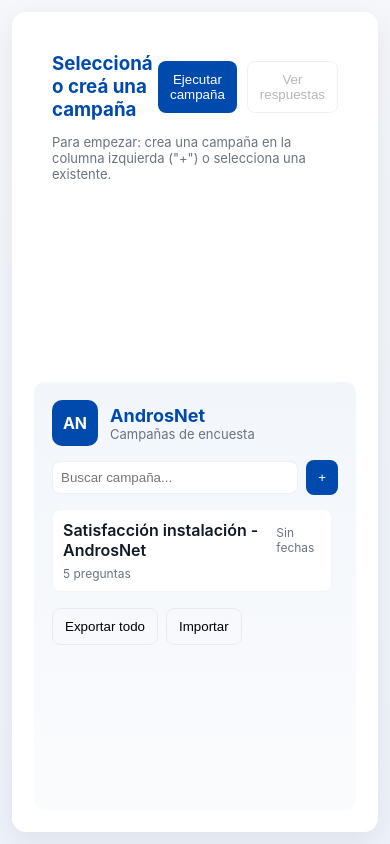
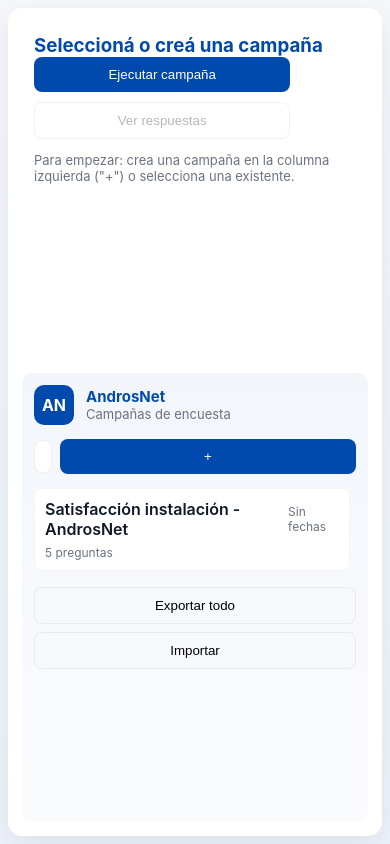
Before and after one commit to juandaniel652/encuesta-frontend, a plain HTML site: page frontend/index.html in a window 390 px wide. Drawn offline with Linux system fonts and the light colour scheme.

Commit message:
Responsive de inicio del sistema

```diff
--- a/frontend/css/styles.css
+++ b/frontend/css/styles.css
@@ -5,6 +5,7 @@
   --bg:#f5f7fb;
   --glass: rgba(255,255,255,0.6);
 }
+
 *{box-sizing:border-box}
 html,body{height:100%}
 body{
@@ -14,7 +15,8 @@ body{
   color:#111827;
   -webkit-font-smoothing:antialiased;
   padding:28px;
-  display:flex;justify-content:center;
+  display:flex;
+  justify-content:center;
 }
 
 .app {
@@ -48,17 +50,17 @@ h2{margin:0;font-size:18px;color:var(--primary)}
 .campaign-name{font-weight:600}
 .campaign-dates{font-size:12px;color:var(--muted)}
 
-.sidebar-footer{margin-top:16px;display:flex;gap:8px}
+.sidebar-footer{margin-top:16px;display:flex;gap:8px;flex-wrap:wrap}
 .btn{padding:10px 12px;border-radius:8px;border:0;cursor:pointer}
 .btn-primary{background:var(--primary);color:white}
 .btn-ghost{background:transparent;border:1px solid rgba(2,6,23,0.06)}
 
 .main{padding:18px;background:linear-gradient(180deg, rgba(255,255,255,0.4), rgba(255,255,255,0.7));border-radius:10px}
-.section-title{display:flex;justify-content:space-between;align-items:center;margin-bottom:12px}
+.section-title{display:flex;justify-content:space-between;align-items:center;margin-bottom:12px;flex-wrap:wrap}
 .section-title h3{margin:0;color:var(--primary)}
-.controls{display:flex;gap:10px}
+.controls{display:flex;gap:10px;flex-wrap:wrap}
 
-form .row{display:flex;gap:8px;margin-bottom:10px}
+form .row{display:flex;gap:8px;margin-bottom:10px;flex-wrap:wrap}
 label{font-size:14px;color:#111827}
 input[type=text], input[type=date], select, textarea{width:100%;padding:10px;border-radius:8px;border:1px solid rgba(2,6,23,0.08)}
 .small{font-size:13px;color:var(--muted)}
@@ -68,7 +70,7 @@ input[type=text], input[type=date], select, textarea{width:100%;padding:10px;bor
 .options{display:flex;flex-direction:column;gap:6px;margin-top:8px}
 .option-item{display:flex;align-items:center;gap:10px}
 
-.responses-table{width:100%;border-collapse:collapse;margin-top:12px}
+.responses-table{width:100%;border-collapse:collapse;margin-top:12px;overflow-x:auto;display:block}
 .responses-table th, .responses-table td{padding:8px;border-bottom:1px solid rgba(2,6,23,0.04);text-align:left}
 .tiny{font-size:12px;color:var(--muted)}
 
@@ -79,3 +81,20 @@ input[type=text], input[type=date], select, textarea{width:100%;padding:10px;bor
   .sidebar{order:2}
   .main{order:1}
 }
+
+@media (max-width:768px){
+  h2{font-size:16px}
+  .logo{width:40px;height:40px}
+  .section-title{flex-direction:column;align-items:flex-start}
+  .controls{justify-content:flex-start}
+}
+
+@media (max-width:480px){
+  body{padding:8px}
+  .app{padding:14px}
+  .sidebar, .main{padding:12px}
+  h2{font-size:15px}
+  .btn{width:100%;text-align:center}
+  .campaign-list{max-height:none}
+  .responses-table{font-size:12px}
+}
```
